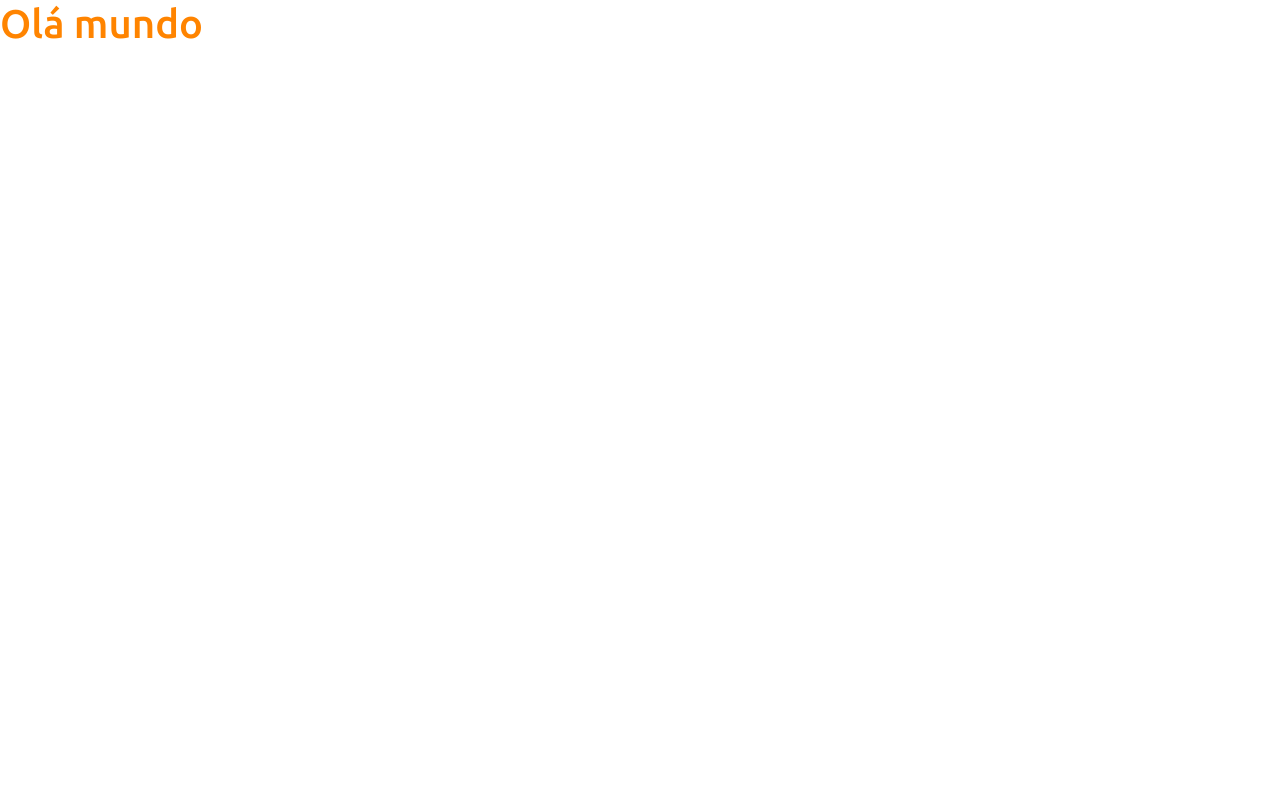
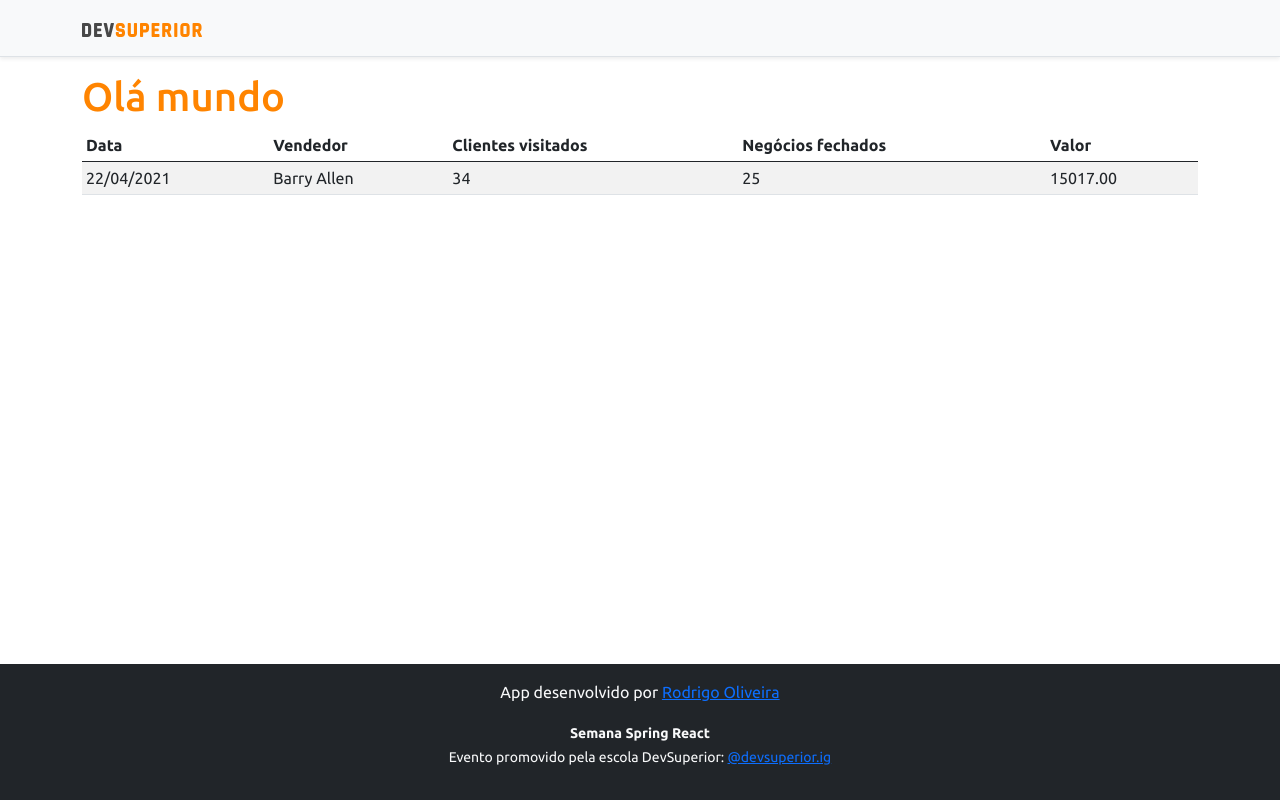
Before and after one commit to rodri1110/projeto-sds3, a React (Create React App) app in the folder frontend/: page / in a window 1280 px wide. Built offline with nearby package versions, Linux system fonts and the light colour scheme.

Commit message:
basic static components

```diff
--- a/frontend/src/App.tsx
+++ b/frontend/src/App.tsx
@@ -1,8 +1,17 @@
+import DataTable from "componentes/DataTable";
+import Footer from "componentes/Footer";
+import NavBar from "componentes/NavBar";
+
 function App() {
   return (
-    <div className="App">
-      <h1 className="text-primary">Olá mundo</h1>
-    </div>
+    <>
+      <NavBar />
+      <div className="container">
+        <h1 className="text-primary">Olá mundo</h1>
+        <DataTable />
+      </div>
+      <Footer />
+    </>
   );
 }
 
--- /dev/null
+++ b/frontend/src/componentes/DataTable/index.tsx
@@ -0,0 +1,28 @@
+function DataTable() {
+    return (
+        <div className="table-responsive">
+            <table className="table table-striped table-sm">
+                <thead>
+                    <tr>
+                        <th>Data</th>
+                        <th>Vendedor</th>
+                        <th>Clientes visitados</th>
+                        <th>Negócios fechados</th>
+                        <th>Valor</th>
+                    </tr>
+                </thead>
+                <tbody>
+                    <tr>
+                        <td>22/04/2021</td>
+                        <td>Barry Allen</td>
+                        <td>34</td>
+                        <td>25</td>
+                        <td>15017.00</td>
+                    </tr>
+                </tbody>
+            </table>
+        </div>
+    );
+}
+
+export default DataTable;
--- /dev/null
+++ b/frontend/src/componentes/Footer/index.tsx
@@ -0,0 +1,13 @@
+function Footer() {
+    return (
+        <footer className="footer mt-auto py-3 bg-dark">
+            <div className="container">
+                <p className="text-light">App desenvolvido por <a href="https://github.com/rodri1110" target="_blank" rel="noreferrer">Rodrigo Oliveira</a></p>
+                <p className="text-light"><small><strong>Semana Spring React</strong><br />
+        Evento promovido pela escola DevSuperior: <a href="https://instagram.com/devsuperior.ig" target="_blank" rel="noreferrer">@devsuperior.ig</a></small></p>
+            </div>
+        </footer>
+    );
+}
+
+export default Footer;
--- /dev/null
+++ b/frontend/src/componentes/NavBar/index.tsx
@@ -0,0 +1,15 @@
+import ImgDsDark from 'assets/img/ds-dark.svg';
+
+function NavBar() {
+    return (
+        <div className="d-flex flex-column flex-md-row align-items-center p-3 px-md-4 mb-3 bg-light border-bottom shadow-sm">
+            <div className="container">
+                <nav className="my-2 my-md-0 mr-md-3">
+                    <img src={ImgDsDark} alt="DevSuperior" width="120" />
+                </nav>
+            </div>
+        </div>
+    );
+}
+
+export default NavBar;
```
Also changed, not shown: frontend/src/assets/img/ds-dark.svg (added).
